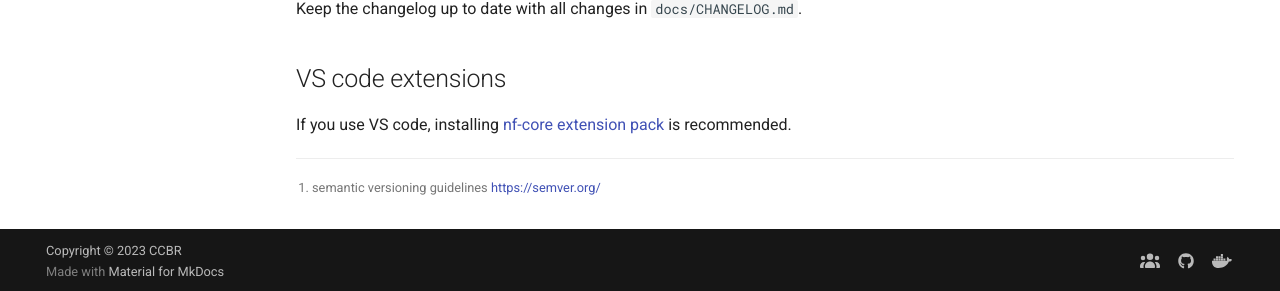
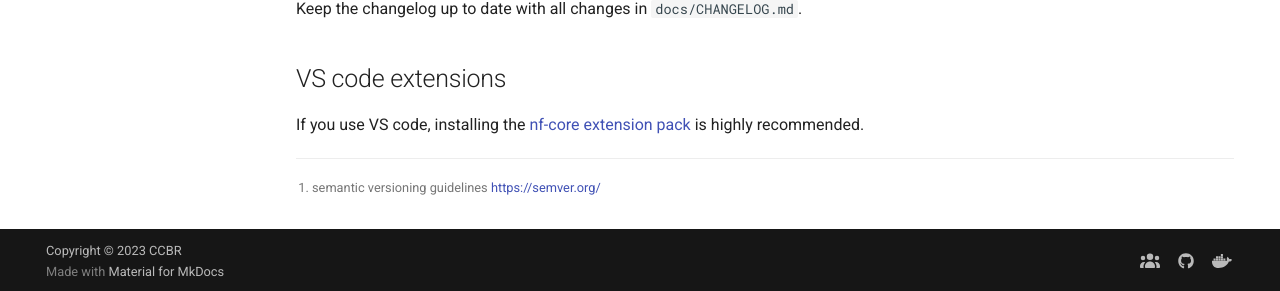
Before and after one commit to abcsFrederick/CHAMPAGNE, an MkDocs documentation site: the page built from docs/CONTRIBUTING.md, in a window 1280 px wide and 943 px high. Shown: the part 649-940 px from the top of the window. Built offline with MkDocs 1.6.1 and Material for MkDocs 9.7.7, drawn with Linux system fonts in a browser that asks for light colours; comment, search, counter and statistics services are not loaded; the version menu is left out.

Commit message:
docs: fix typos

```diff
--- a/docs/CONTRIBUTING.md
+++ b/docs/CONTRIBUTING.md
@@ -22,4 +22,6 @@ Keep the changelog up to date with all changes in `docs/CHANGELOG.md`.
 
 ## VS code extensions
 
-If you use VS code, installing [nf-core extension pack](https://marketplace.visualstudio.com/items?itemName=nf-core.nf-core-extensionpack) is recommended.
+If you use VS code, installing the
+[nf-core extension pack](https://marketplace.visualstudio.com/items?itemName=nf-core.nf-core-extensionpack)
+is highly recommended.
```
Also changed, not shown: README.md (+2 -2 lines).
